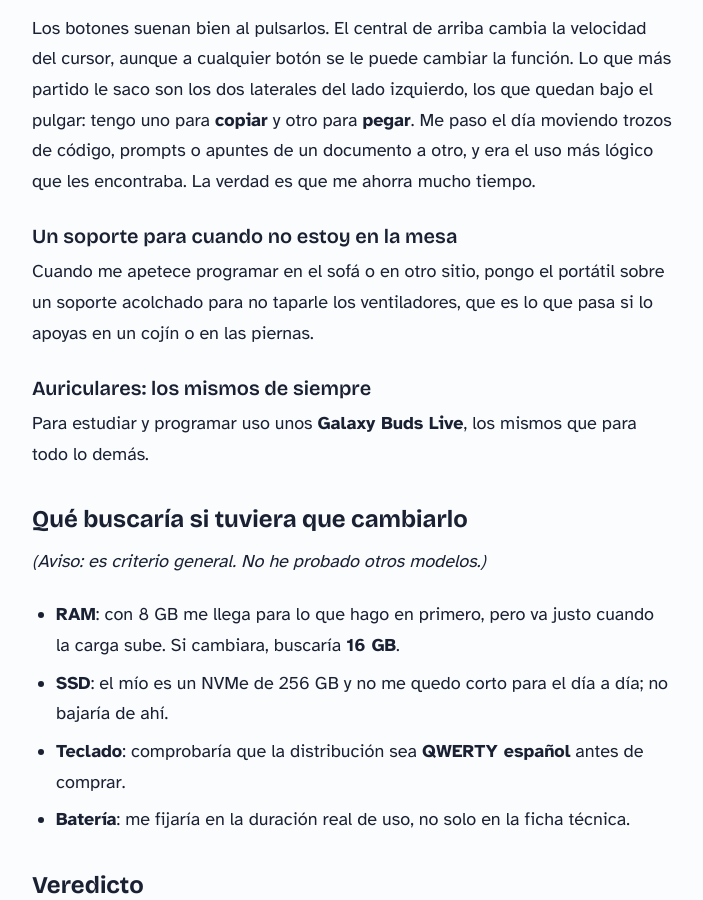
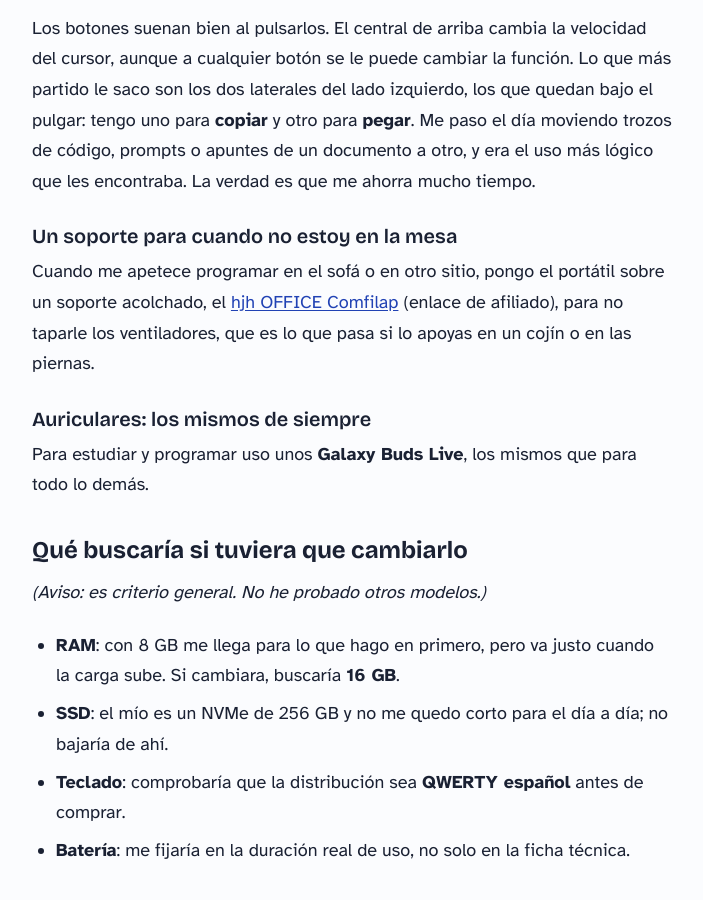
Before and after one commit to vibodigitalinfo-lab/codeandIA, a Jekyll site: the page built from articulos/guias/que-portatil-comprar-estudiar-daw-2026.md, in a window 1280 px wide and 900 px high, scrolled down 3256 px. Shown: the whole window, without its empty margins (288-991 px from the left). Built offline with Jekyll 4.4.1, drawn with Linux system fonts in a browser that asks for light colours.

Commit message:
Enlaza el soporte del portátil (hjh OFFICE Comfilap) como afiliado (#10)
Claude-Session: https://claude.ai/code/session_01FuC776wqFVSpRgeyj7do9R

Co-authored-by: Claude <noreply@anthropic.com>

```diff
--- a/articulos/guias/que-portatil-comprar-estudiar-daw-2026.md
+++ b/articulos/guias/que-portatil-comprar-estudiar-daw-2026.md
@@ -47,7 +47,7 @@ Los botones suenan bien al pulsarlos. El central de arriba cambia la velocidad d
 
 ### Un soporte para cuando no estoy en la mesa
 
-Cuando me apetece programar en el sofá o en otro sitio, pongo el portátil sobre un soporte acolchado para no taparle los ventiladores, que es lo que pasa si lo apoyas en un cojín o en las piernas.
+Cuando me apetece programar en el sofá o en otro sitio, pongo el portátil sobre un soporte acolchado, el [hjh OFFICE Comfilap](https://www.amazon.es/dp/B08Z4DGPRZ?tag=codeandia-21){:rel="sponsored nofollow noopener" target="_blank"} (enlace de afiliado), para no taparle los ventiladores, que es lo que pasa si lo apoyas en un cojín o en las piernas.
 
 ### Auriculares: los mismos de siempre
 
```
